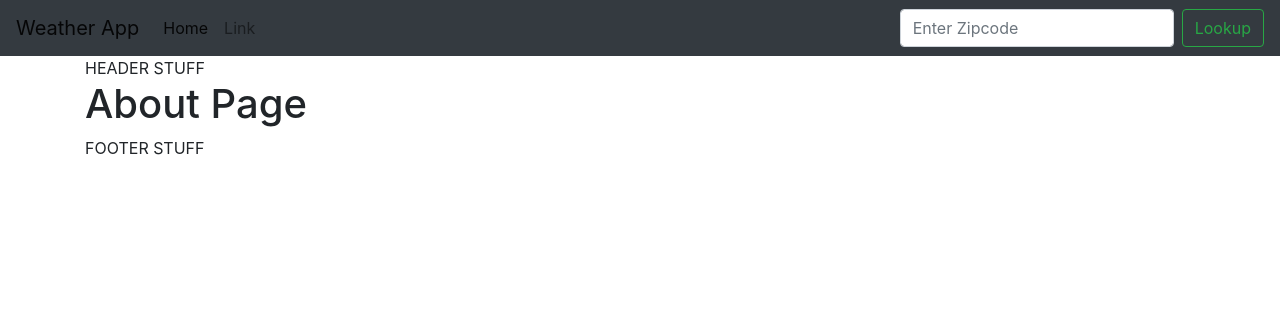
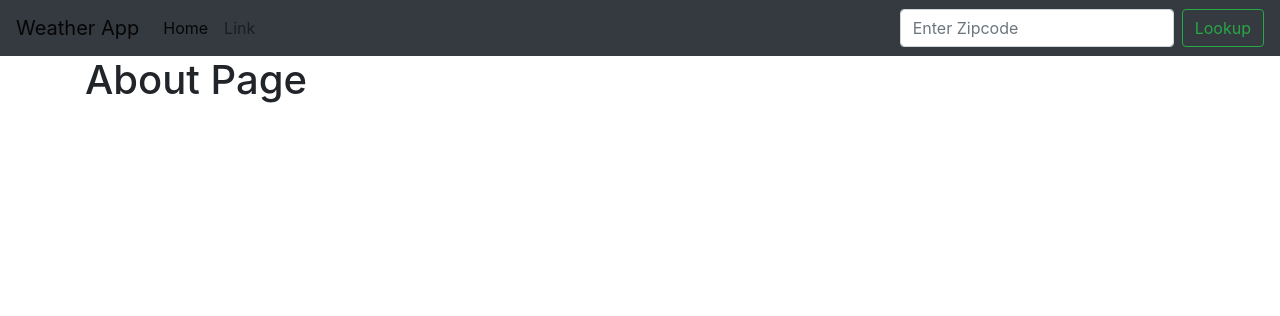
Before and after one commit to abdulfasithgit/djangoweather, a Django app: page /about in a window 1280 px wide. Shown: the top 316 px of the page. Run offline with Django 3.2, Linux system fonts and the light colour scheme; some libraries are stand-ins or nearby versions.

Commit message:
project completed

```diff
--- a/lookup/templates/base.html
+++ b/lookup/templates/base.html
@@ -42,14 +42,14 @@
 	  </div>
 	</nav>
 	<div class="container">
-		HEADER STUFF
+
 
 		{% block content %}
 
 		{% endblock %}
 
 
-		FOOTER STUFF
+
 	</div>
 
     <!-- Optional JavaScript -->
--- a/lookup/templates/home.html
+++ b/lookup/templates/home.html
@@ -1,7 +1,7 @@
 {% extends 'base.html'%}
 
 {% block content %}
-<h1 class="font-weight-bold">Heloo</h1>
+
 <br></br></br>
 
 
```
